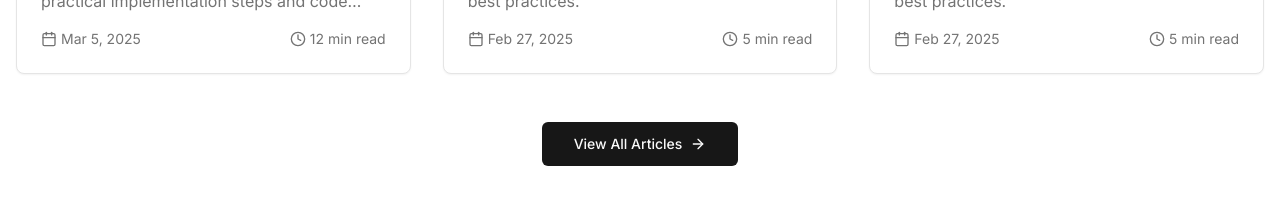
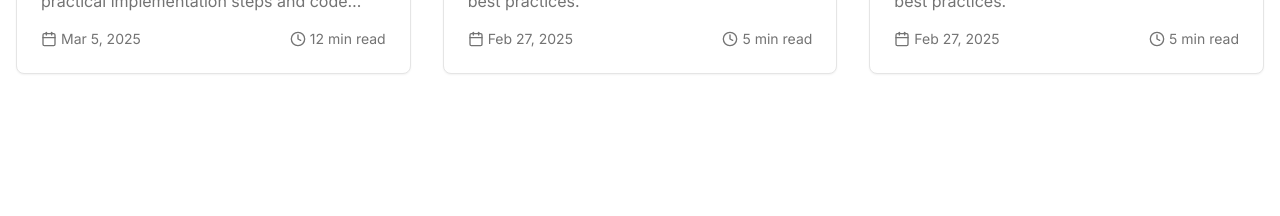
Before and after one commit to mohdUwaish59/Personal-Website, a Next.js app: page / in a window 1280 px wide. Shown: the part 2220-2436 px from the top of the page. Built offline with nearby package versions, Linux system fonts and the light colour scheme.

Commit message:
Fix: Fixing types in page.tsx

```diff
--- a/components/blog-section.tsx
+++ b/components/blog-section.tsx
@@ -2,22 +2,40 @@
 
 import { motion } from "framer-motion";
 import { Card, CardContent, CardFooter, CardHeader } from "@/components/ui/card";
-import { Button } from "@/components/ui/button";
 import { Badge } from "@/components/ui/badge";
-import { Clock, Calendar, ArrowRight } from "lucide-react";
+import { Calendar, Clock } from "lucide-react";
 import Image from "next/image";
 import Link from "next/link";
 import { format } from "date-fns";
 import { useState, useEffect } from "react";
 
+// ✅ Define the Blog Post type explicitly
+type BlogPost = {
+  slug: string;
+  title: string;
+  excerpt: string;
+  coverImage: string;
+  publishedAt: string;
+  author: {
+    name: string;
+    image: string;
+  };
+  tags: string[];
+  readingTime: number;
+};
+
 export function BlogSection() {
-  const [latestPosts, setLatestPosts] = useState([]);
+  const [latestPosts, setLatestPosts] = useState<BlogPost[]>([]); // ✅ Type the state properly
 
   useEffect(() => {
     async function fetchPosts() {
-      const res = await fetch("/api/blog");
-      const posts = await res.json();
-      setLatestPosts(posts);
+      try {
+        const res = await fetch("/api/blog"); // ✅ Ensure this API returns BlogPost[]
+        const data: BlogPost[] = await res.json(); // ✅ Explicitly cast response to BlogPost[]
+        setLatestPosts(data);
+      } catch (error) {
+        console.error("Error fetching posts:", error);
+      }
     }
     fetchPosts();
   }, []);
@@ -42,14 +60,14 @@ export function BlogSection() {
         <div className="grid grid-cols-1 md:grid-cols-2 lg:grid-cols-3 gap-8 mb-12">
           {latestPosts.map((post, index) => (
             <motion.div
-              key={post.slug}
+              key={post.slug} // ✅ No more TypeScript error here
               initial={{ opacity: 0, y: 50 }}
               whileInView={{ opacity: 1, y: 0 }}
               viewport={{ once: true }}
               transition={{ duration: 0.5, delay: index * 0.1 }}
             >
-              <Link href={`/blog/${post.slug}`} passHref> {/* ✅ Fixed URL */}
-                <Card className="h-full overflow-hidden group cursor-pointer hover:shadow-md transition-shadow">
+              <Link href={`/blog/${post.slug}`} passHref>
+                <Card className="h-full overflow-hidden group cursor-pointer hover:shadow-lg transition-shadow">
                   <div className="relative h-48 overflow-hidden">
                     <Image
                       src={post.coverImage}
@@ -88,21 +106,6 @@ export function BlogSection() {
             </motion.div>
           ))}
         </div>
-
-        <motion.div
-          initial={{ opacity: 0, y: 20 }}
-          whileInView={{ opacity: 1, y: 0 }}
-          viewport={{ once: true }}
-          transition={{ duration: 0.5 }}
-          className="text-center"
-        >
-          <Button asChild size="lg">
-            <Link href="/blog" passHref> {/* ✅ Fixed "View All Articles" Button */}
-              View All Articles
-              <ArrowRight className="ml-2 h-4 w-4" />
-            </Link>
-          </Button>
-        </motion.div>
       </div>
     </section>
   );
```
